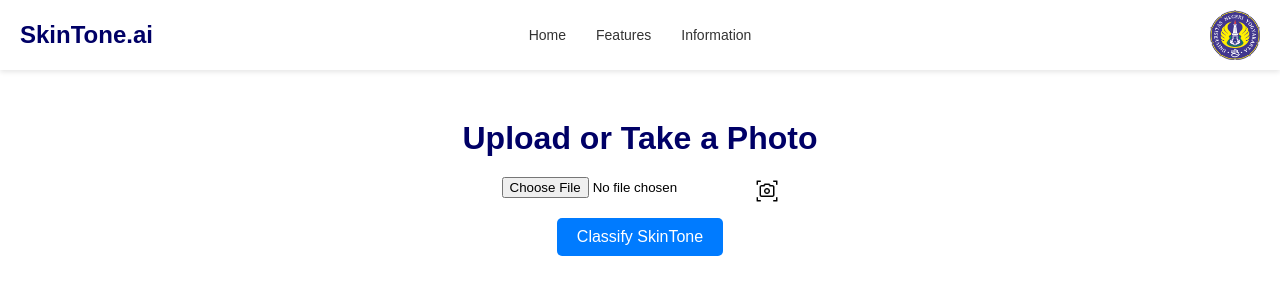
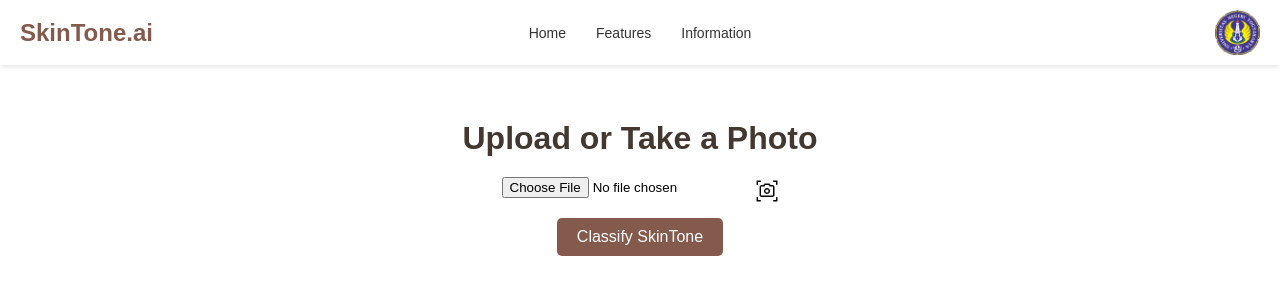
Before and after one commit to Yuuuzl/SkinTone.ai, a Flask app: page /features in a window 1280 px wide. Shown: the top 300 px of the page. Run offline with Flask 3, Linux system fonts and the light colour scheme.

Commit message:
second commit

```diff
--- a/static/css/style.css
+++ b/static/css/style.css
@@ -38,7 +38,7 @@ nav {
 .navbar .logo {
   font-size: 24px;
   font-weight: bold;
-  color: #000066;
+  color: #845a4d;
 }
 
 /* Navigation menu */
@@ -66,8 +66,8 @@ nav {
 
 /* Logo kanan */
 .navbar img.logo {
-  width: 50px;
-  height: 50px;
+  width: 45px;
+  height: 45px;
   object-fit: cover; /* Menyesuaikan gambar agar terlihat baik */
 }
 
@@ -79,7 +79,7 @@ main {
 
 main h1 {
   font-size: 32px;
-  color: #000066;
+  color: #433830;
   margin-bottom: 10px;
 }
 
@@ -105,7 +105,7 @@ input[type='file'] {
 }
 
 button {
-  background-color: #000066;
+  background-color: #433830;
   color: white;
   border: none;
   padding: 10px 20px;
@@ -114,7 +114,7 @@ button {
 }
 
 button:hover {
-  background-color: #333399;
+  background-color: #b38f7a;
 }
 
 .result {
@@ -140,7 +140,7 @@ form {
 
 button {
   padding: 10px 20px;
-  background-color: #007bff;
+  background-color: #845a4d;
   color: white;
   border: none;
   border-radius: 5px;
@@ -149,7 +149,7 @@ button {
 }
 
 button:hover {
-  background-color: #0056b3;
+  background-color: #b38f7a;
 }
 
 .video-container {
@@ -186,7 +186,7 @@ video {
 }
 
 .close-button:hover {
-  color: red;
+  color: white;
 }
 .category-container {
   margin-top: 20px;
@@ -198,7 +198,7 @@ video {
 }
 .category-container h3 {
   margin: 0 0 10px;
-  color: #333399;
+  color: #433830;
 }
 .category-container p {
   margin: 0;
@@ -256,9 +256,11 @@ form {
   position: absolute;
   top: 5px;
   right: 5px;
-  background-color: rgba(0, 0, 0, 0.5);
+  background-color: #433830;
   color: white;
   border: none;
   padding: 5px 10px;
   cursor: pointer;
+  margin-right:400px ;
+  margin-top: 10px;
 }
```
